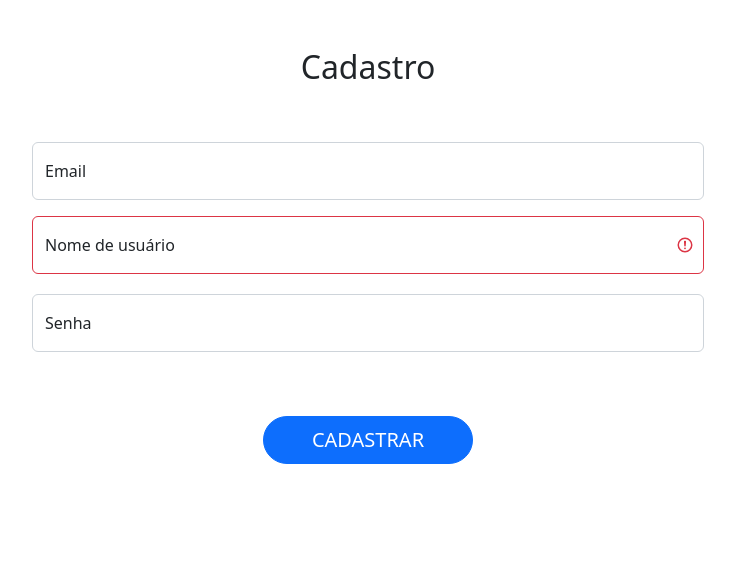
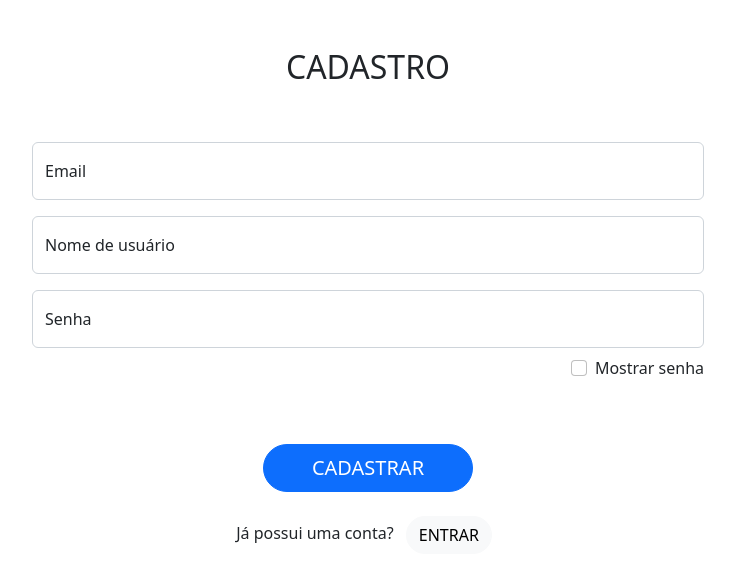
Before and after one commit to lemuel-manske/smart-money-2o, a Flask app: page /auth/cadastro in a window 1280 px wide. Shown: the part 78-660 px from the top of the page, without its empty margins (272-1007 px from the left). Run offline with Flask 2, Linux system fonts and the light colour scheme.

Commit message:
Finalizando páginas de login, cadastro e home

```diff
--- a/templates/cadastro.html
+++ b/templates/cadastro.html
@@ -3,15 +3,16 @@
 {% block conteudo %}
 
 <div class="container">
-	<main>
+	<main style="height: 60vh;" class="row align-items-center">
+		<div class="col">
 			<div class="py-5 text-center">
-			<h2>Cadastro</h2>
+				<h2 class="h2">CADASTRO</h2>
 			</div>
 
 			<div id="cadastro-super-error"></div>
 
 			<div>
-			<form class="row justify-content-center px-5 mb-5">
+				<form class="row justify-content-center px-5 mb-5 form">
 					<div class="col-md-8">
 						<div class="input-group has-validation mb-3">
 							<div class="form-floating">
@@ -22,26 +23,40 @@
 						</div>
 
 						<div class="input-group has-validation mb-3">
-						<div class="form-floating is-invalid">
-							<input type="text" class="form-control is-invalid" id="nome-cadastro" placeholder="Email">
+							<div class="form-floating">
+								<input type="text" class="form-control" id="nome-cadastro" placeholder="Email">
 								<label for="nome-cadastro">Nome de usuário</label>
 							</div>
 							<div class="invalid-feedback" id="nome-cadastro-erro"></div>
 						</div>
 
-					<div class="input-group has-validation mb-3">
+						<div class="input-group has-validation mb-2">
 							<div class="form-floating">
-							<input type="password" class="form-control" id="senha-cadastro" placeholder="Senha">
+								<input type="password" class="form-control toggle-visibility" id="senha-cadastro" placeholder="Senha">
 								<label for="senha">Senha</label>
 							</div>
 							<div class="invalid-feedback" id="senha-cadastro-erro"></div>
 						</div>
+
+						<div class="d-flex justify-content-end">
+							<div class="form-check mb-3">
+								<label class="form-check-label" for="mostrar-senha">
+									Mostrar senha
+								</label>
+								<input class="form-check-input toggle-visibility-button" type="checkbox" value="" id="mostrar-senha">
+							</div>
+						</div>
 					</div>
 				</form>
 
-			<div class="row justify-content-center">
+				<div class="row justify-content-center text-center">
 					<div class="col-auto">
-					<button id="cadastro-submit" class="px-5 btn btn-lg btn-primary rounded-pill" type="submit">CADASTRAR</button>
+						<button id="cadastro-submit" class="px-5 btn btn-indigo btn-lg btn-primary rounded-pill" type="submit">CADASTRAR</button>
+					</div>
+
+					<p class="h6 my-4">Já possui uma conta?
+						<a class="btn btn-light rounded-pill mx-2" href="{{ url_for('auth.render_login') }}">ENTRAR</a>
+					</p>
 				</div>
 			</div>
 		</div>
@@ -49,3 +64,7 @@
 </div>
 
 {% endblock %}
+
+{% block script %}
+<script src="../static/js/show_password.js"></script>
+{% endblock %}
```
Also changed, not shown: templates/home.html (added, +22 -0 lines), templates/login.html (+29 -11 lines). Lines whose indentation alone changed are shown as unchanged.
